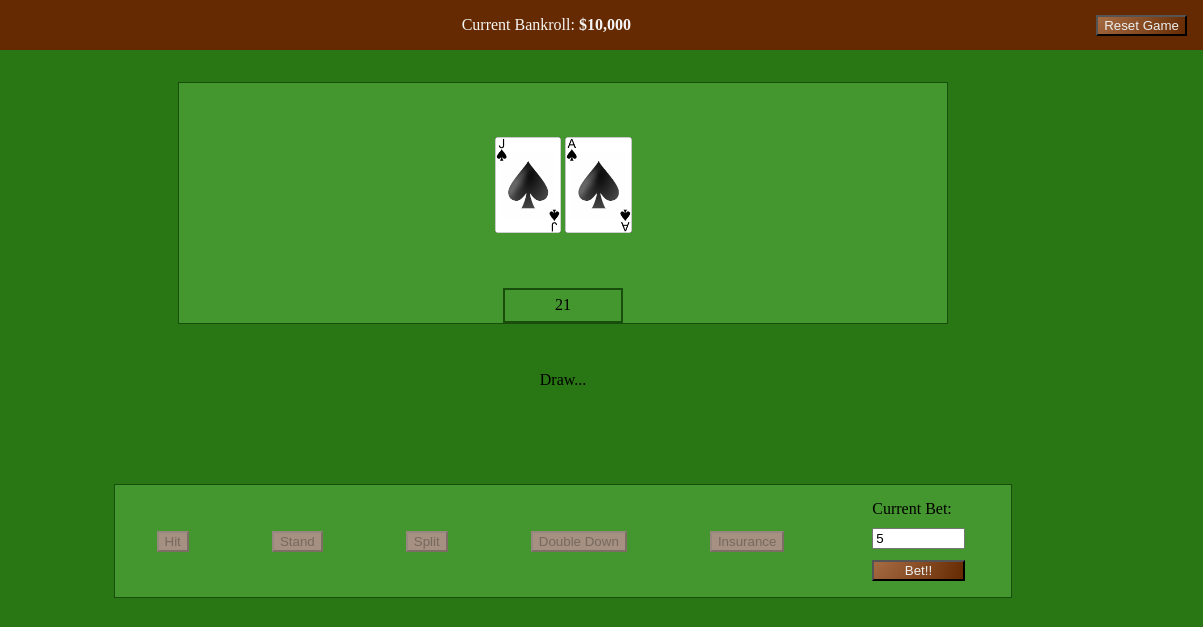
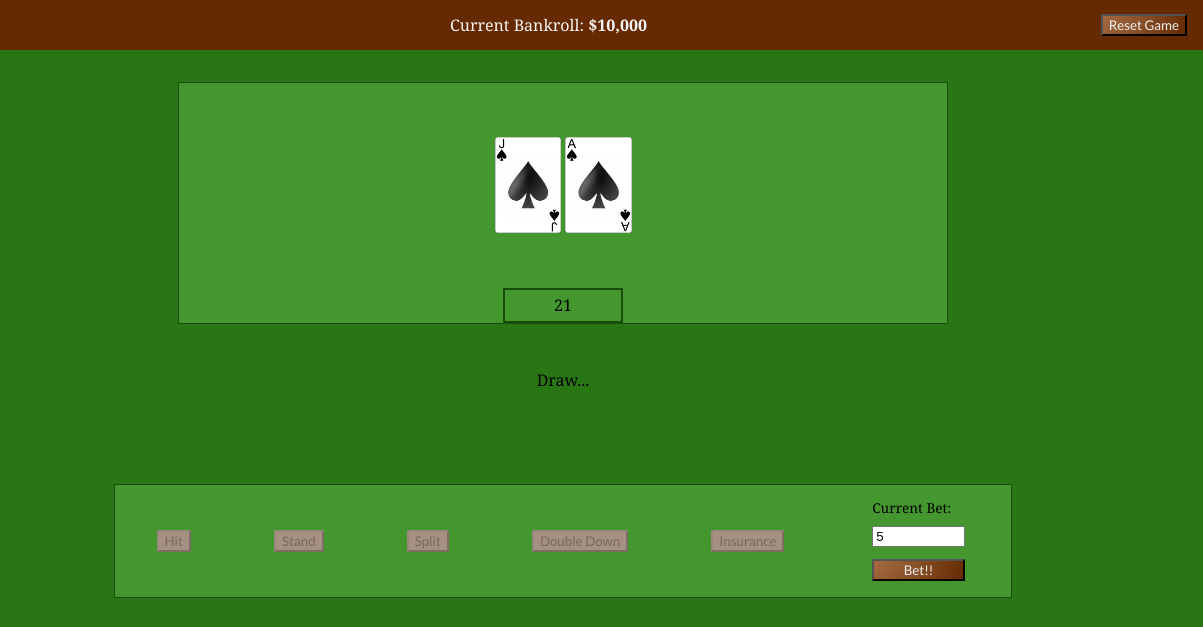
Before and after one commit to jeffinnes/BlackJack, a plain HTML site: page index.html in a window 1280 px wide. Shown: the top 627 px of the page, 77-1280 px from the left. Drawn offline with Linux system fonts and the light colour scheme.

Commit message:
Fonts selected

```diff
--- a/css/main.css
+++ b/css/main.css
@@ -1,5 +1,11 @@
+/*
+Available fonts:
+primary -> font-family: 'Noto Serif', serif;
+font-family: 'Lato', sans-serif;
+*/
 html {
   font-size: 16px;
+  font-family: 'Noto Serif', serif;
 }
 
 /*delete div border when done
@@ -24,6 +30,9 @@ img {
 }
 
 /*button styles*/
+button {
+  font-family: 'Lato', sans-serif;
+}
 button:disabled {
   /* default disabled button background-color: rgba(221, 221, 221, 1);*/
   background-color: rgba(165, 144, 130, 1);
@@ -135,6 +144,10 @@ header button.reset {
   margin: 1rem auto;
 }
 
+.betControl label {
+  font-size: .85rem;
+}
+
 .betControl input {
   width: auto;
 }
--- a/index.html
+++ b/index.html
@@ -3,6 +3,7 @@
 <head>
   <meta charset="UTF-8">
   <title>Black Jack</title>
+  <link href="https://fonts.googleapis.com/css?family=Lato|Noto+Serif:400,700" rel="stylesheet">
   <link rel="stylesheet" href="css/reset.css">
   <link rel="stylesheet" href="css/main.css">
 </head>
```
